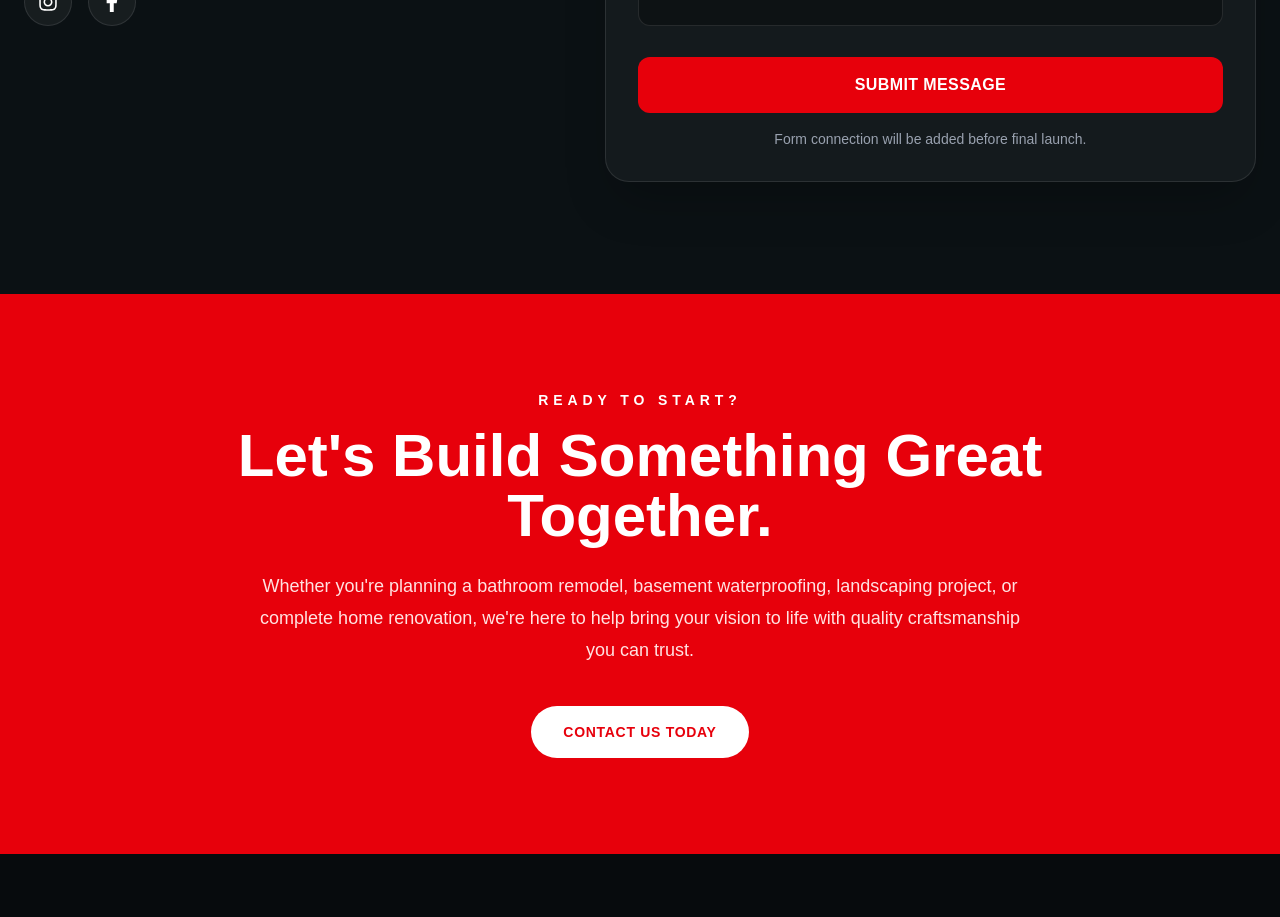
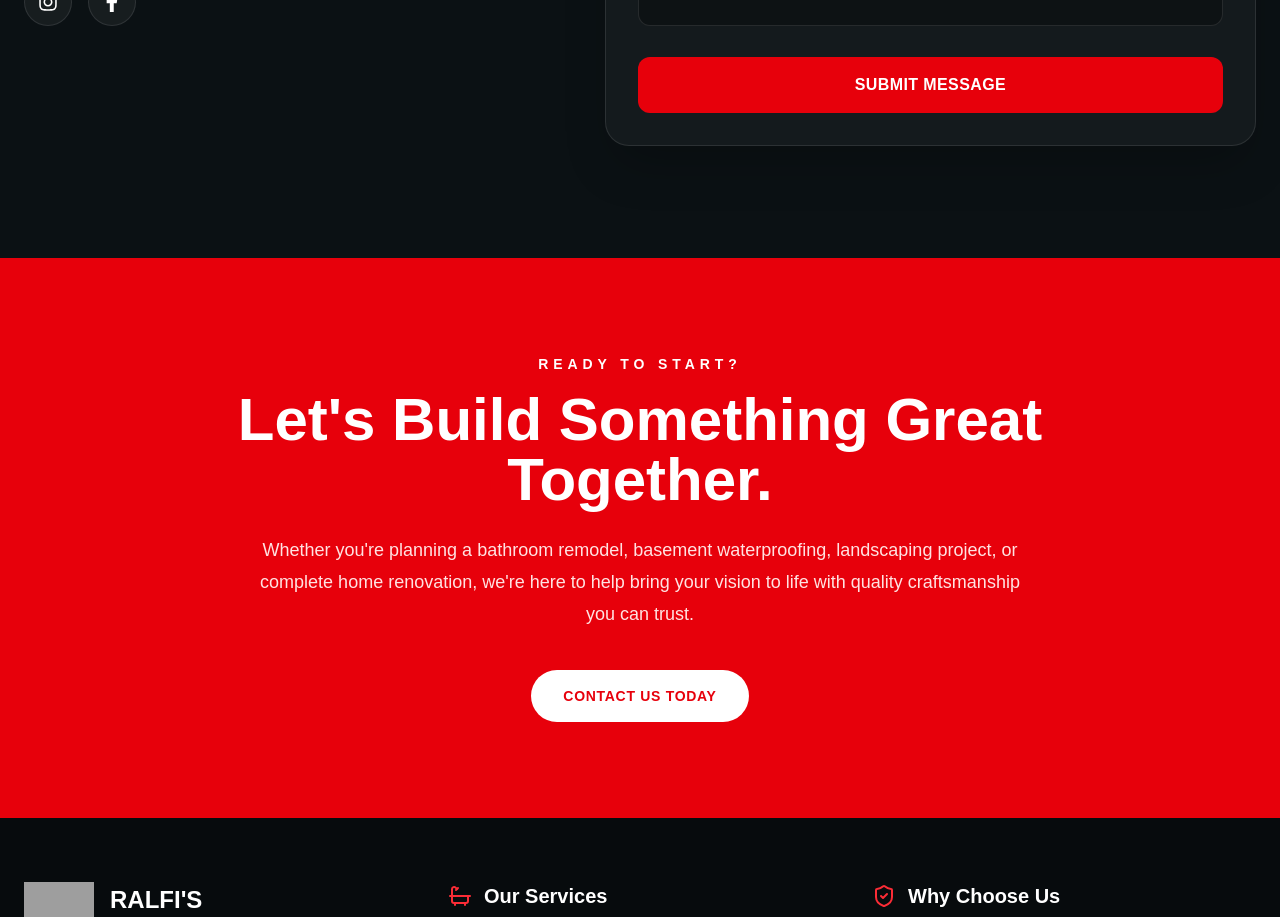
Before and after one commit to Bhimkc90/ralfis-general-contracting, a Next.js app: page / in a window 1280 px wide. Shown: the part 5840-6757 px from the top of the page. Built offline with nearby package versions, Linux system fonts and the light colour scheme; grey boxes are pictures that could not be loaded.

Commit message:
Remove contact form placeholder text

```diff
--- a/src/components/home/Contact.jsx
+++ b/src/components/home/Contact.jsx
@@ -138,9 +138,7 @@
               Submit Message
             </button>
 
-            <p className="mt-4 text-center text-sm text-gray-400">
-              Form connection will be added before final launch.
-            </p>
+
           </form>
         </div>
       </div>
```
